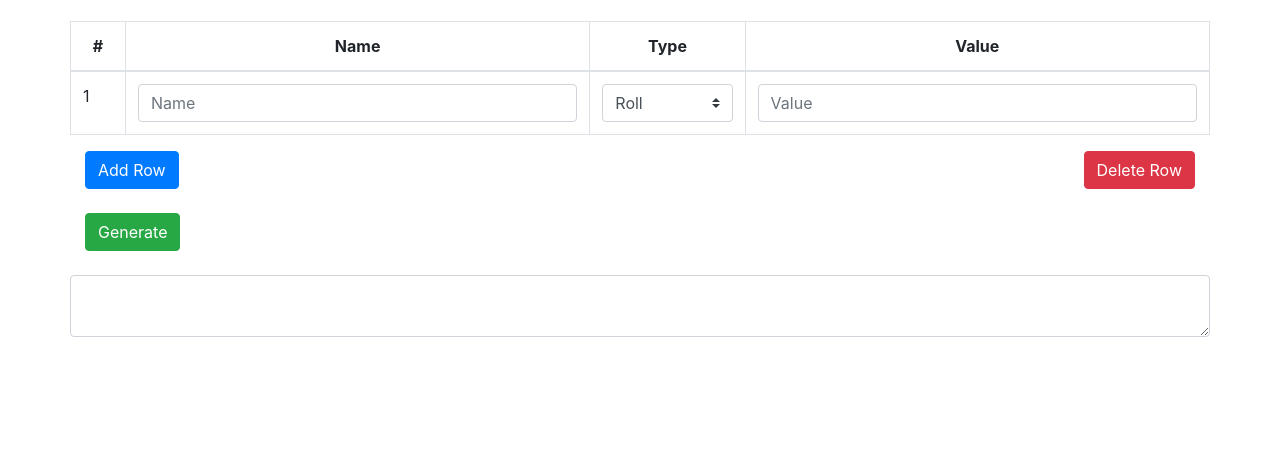
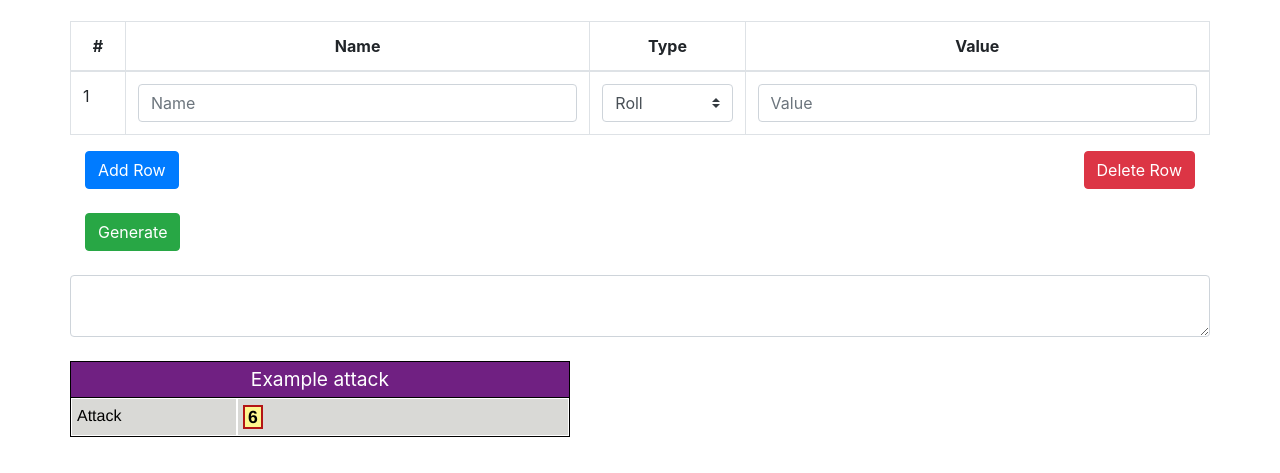
Before and after one commit to MJHeijster/Roll20TemplateMaker, a plain HTML site: page index.html in a window 1280 px wide. Shown: the part 97-570 px from the top of the page. Drawn offline with nearby package versions, Linux system fonts and the light colour scheme.

Commit message:
Added an example roll

```diff
--- a/index.html
+++ b/index.html
@@ -15,7 +15,7 @@
     <div class="container">
         <div class="row clearfix">
             <div class="col-md-12 column">
-                <input type="text" class="form-control " id="nameInput" placeholder="Enter macro name"/>
+                <input type="text" class="form-control " id="nameInput" placeholder="Enter macro name" />
                 <br />
             </div>
             <table class="table table-bordered table-hover" id="tab_logic">
@@ -64,15 +64,23 @@
                 <button id='delete_row' class="btn btn-danger float-right">Delete Row</button>
             </div>
         </div>
-        <br/>
+        <br />
         <div class="row">
             <div class="col-md-8"><button id="generate" class="btn btn-success">Generate</button></div>
         </div>
-        <br/>
+        <br />
         <div class="row">
             <textarea id="template" class="form-control">
-
             </textarea>
+        </div>
+        <br />
+        <div class="row">
+            <div class="container">
+                <div class="row exampleTableContainer">
+                    <div class='row'><div class='caption'>Example attack</div></div>
+                    <div class='row nameValueDiv'><div class='col col-md-4 nameDiv'>Attack</div><div class='col valueDiv col-md-8'><span class='inlinerollresult showtip tipsy - n - right fullfail' title='class=& quot; inlineqroll & quot;> Rolling(0 - 1 + 0 + -1 + 0)d6cf0cs7 + 0 + 5 + 0 + 1d6!cf1cs6 = () + 0 + 5 + 0 + (<span class=& quot; basicdiceroll critfail & quot;> 1</span >)'>6</span></div></div>
+                </div>
+            </div>
         </div>
     </div>
 
@@ -98,18 +106,86 @@
                 }
             });
             $("#generate").click(function () {
+                var htmlString = "<div class='row'><div class='caption'>" + $("#nameInput").val() + "</div></div>";
                 $("#template").val("&{template:default}");
                 $("#template").val($('#template').val() + " {{name=" + $("#nameInput").val() + "}}");
                 for (var a = 0; a < i; a++) {
                     if ($("#type" + a).val() == "roll") {
                         $("#template").val($('#template').val() + " {{" + $("#name" + a).val() + "=[[" + $("#value" + a).val() + "]]}}");
+                        htmlString = htmlString + ("<div class='row nameValueDiv'><div class='col col-md-4 nameDiv'>" + $("#name" + a).val() + ": </div><div class='col valueDiv col-md-8'> <span class='inlinerollresult showtip tipsy - n - right fullfail' title='class=& quot; inlineqroll & quot;> Rolling(0 - 1 + 0 + -1 + 0)d6cf0cs7 + 0 + 5 + 0 + 1d6!cf1cs6 = () + 0 + 5 + 0 + (<span class=& quot; basicdiceroll critfail & quot;> 1</span >)'>6</span></div></div>");
                     }
                     else {
                         $("#template").val($('#template').val() + " {{" + $("#name" + a).val() + "=" + $("#value" + a).val() + "}}");
+                        htmlString = htmlString + ("<div class='row nameValueDiv'><div class='col col-md-4 nameDiv'>" + $("#name" + a).val() + ": </div><div class='col valueDiv col-md-8'> " + $("#value" + a).val() + "</div></div>");
                     }
                 }
+
+                $(".exampleTableContainer").html(htmlString);
             })
 
         });</script>
+    <style>
+        .exampleTableContainer {
+            border:solid black 1px;
+            width: 500px;
+        }
+        .caption {
+            background-color: rgba(112, 32, 130,1);
+            color: #ffffff;
+            padding: 2px;
+            border-bottom: 1px solid black;
+            line-height: 1.6em;
+            font-size: 1.2em;
+            width: 498px;
+            margin-left: 15px;
+            text-align: center
+        }
+        .nameValueDiv {
+            width: 498px;
+            margin-left: 0px
+        }
+        .nameDiv, .valueDiv {
+            color: black;
+            font-size: 1em;
+            font-family: "Helvetica Neue", Helvetica, sans-serif;
+            padding: 5px;
+            border: solid white 1px;
+        }
+        .nameValueDiv:nth-of-type(even) .nameDiv, .nameValueDiv:nth-of-type(even) .valueDiv {
+            background-color: rgba(217, 217, 214,1);
+        }
+        .nameValueDiv:nth-of-type(odd) .nameDiv, .nameValueDiv:nth-of-type(odd) .valueDiv {
+            background-color: rgba(233, 233, 233,1);
+        }
+
+        .tipsy-n.tipsy, .tipsy-n-right.tipsy {
+            opacity: 1 !important
+        }
+
+        .inlinerollresult.fullcrit {
+            border: 2px solid #3FB315
+        }
+
+        .inlinerollresult.fullfail {
+            border: 2px solid #B31515
+        }
+
+        .inlinerollresult.importantroll {
+            border: 2px solid #4A57ED
+        }
+
+        .inlinerollresult {
+            font-size: inherit
+        }
+
+        .inlinerollresult {
+            background-color: #FEF68E;
+            border: 2px solid #FEF68E;
+            padding: 0 3px 0 3px;
+            font-weight: bold;
+            cursor: help;
+            font-size: 1.1em;
+        }
+    </style>
 </body>
 </html>
```
